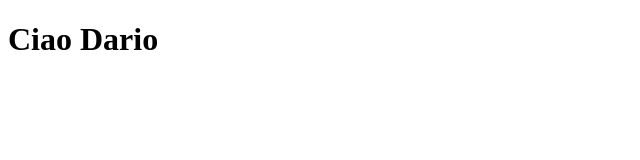
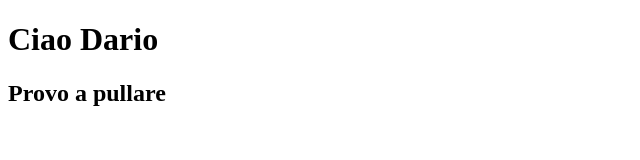
Before and after one commit to GabrieleStabile/Jaita131, a plain HTML site: page LezioneGit/index.html in a window 1280 px wide. Shown: the whole page, without its empty margins (0-640 px from the left). Drawn offline with Linux system fonts and the light colour scheme.

Commit message:
Update 2

```diff
--- a/LezioneGit/index.html
+++ b/LezioneGit/index.html
@@ -7,6 +7,7 @@
 </head>
 <body>
     <h1>Ciao Dario</h1>
+    <h2>Provo a pullare</h2>
 
     <script src="js/sript.js"></script>
 </body>
```
